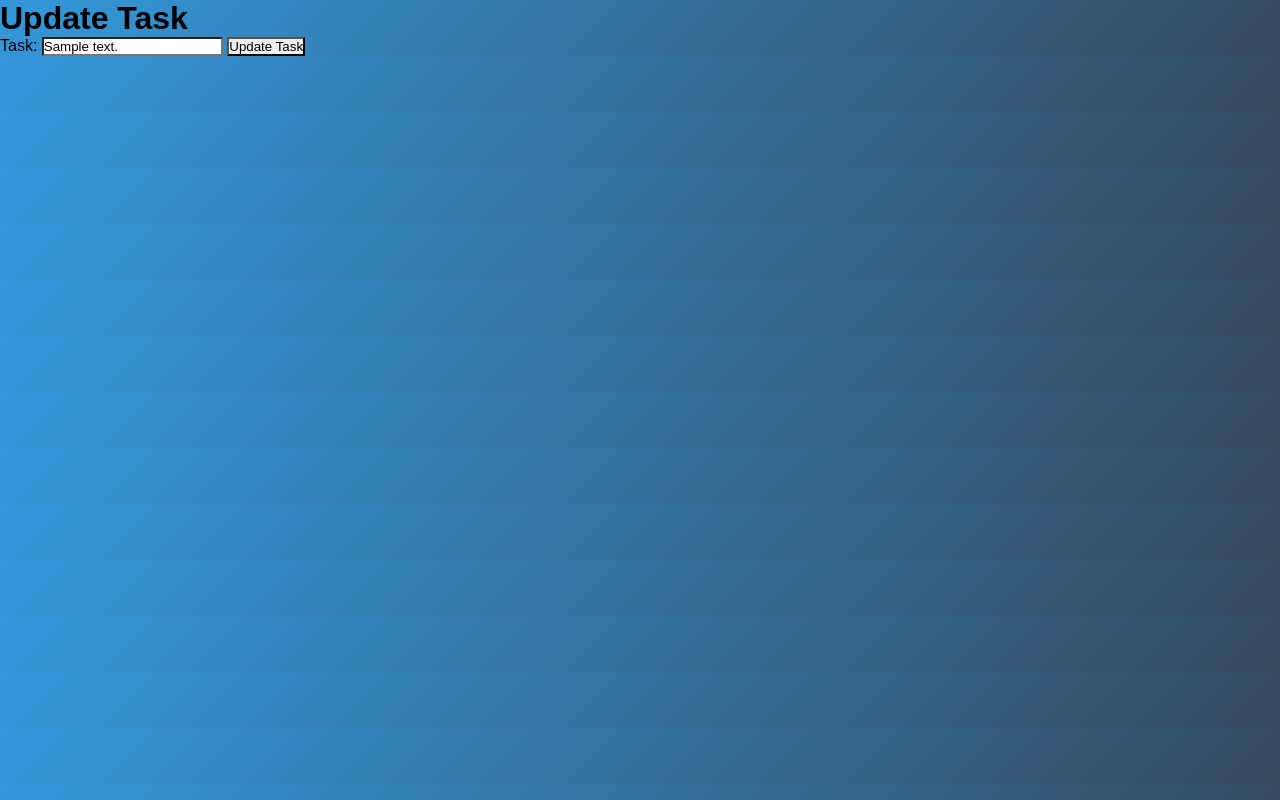
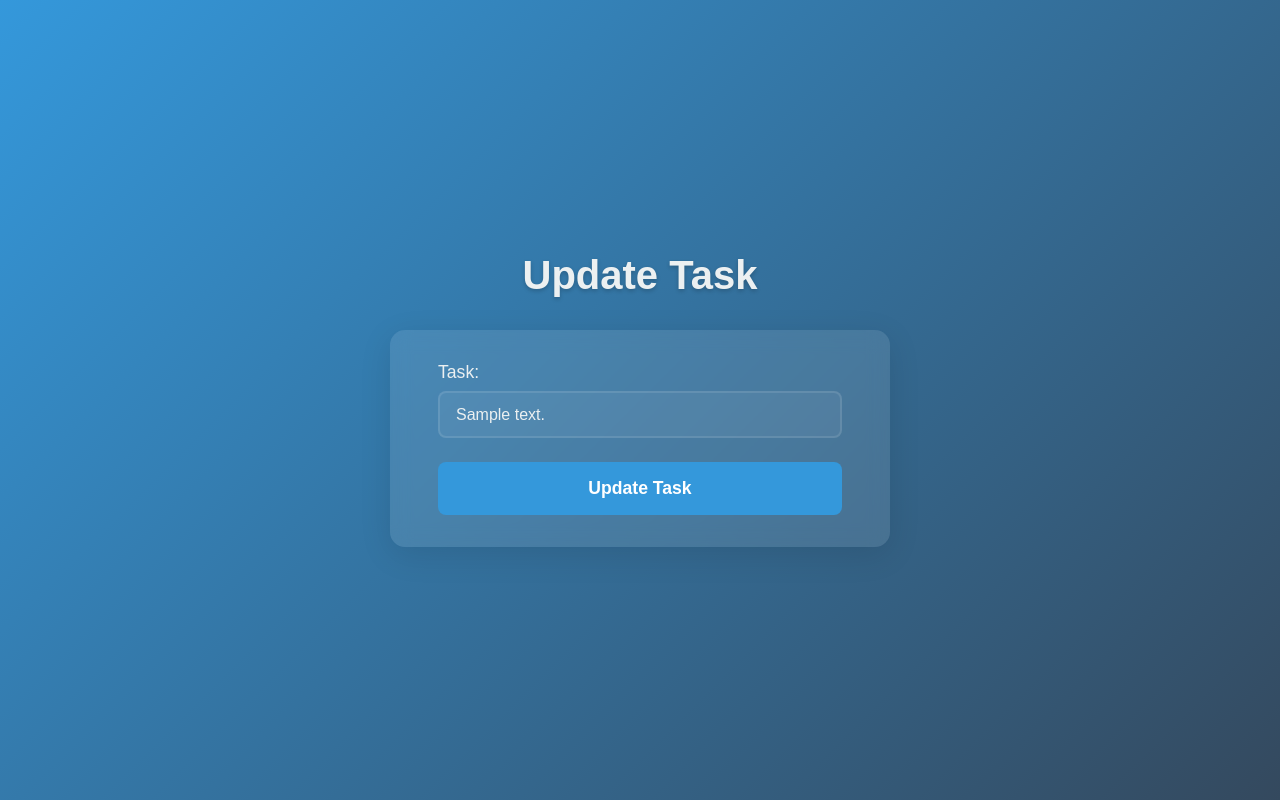
Before and after one commit to karthik-joseph/Todo_app, a Flask app: page /task/update/1 in a window 1280 px wide. Run offline with Flask 3, Linux system fonts and the light colour scheme; tables that the repository leaves empty hold one stand-in row (values such as "Sample post").

Commit message:
Added Styles for Update Page And A popup for Task Updation

```diff
--- a/static/css/style.css
+++ b/static/css/style.css
@@ -535,3 +535,152 @@ section.task-container form {
 .notification-container .error_message.show {
   display: none;
 }
+
+/* --------------- */
+/* -----Update Task Page */
+/* --------------- */
+.update-container {
+  width: 100%;
+  height: 100vh;
+  display: flex;
+  flex-direction: column;
+  align-items: center;
+  justify-content: center;
+  background: linear-gradient(135deg, var(--info) 0%, var(--dark-light) 100%);
+  padding: 2rem;
+}
+
+.update-container h1 {
+  font-size: 2.5rem;
+  color: var(--light);
+  margin-bottom: 2rem;
+  text-shadow: 0 2px 4px rgba(0, 0, 0, 0.2);
+}
+
+.update-container form {
+  background: rgba(255, 255, 255, 0.1);
+  backdrop-filter: blur(10px);
+  padding: 2rem 3rem;
+  border-radius: 15px;
+  box-shadow: 0 8px 32px rgba(0, 0, 0, 0.1);
+  width: 100%;
+  max-width: 500px;
+}
+
+.update-container label {
+  display: block;
+  font-size: 1.1rem;
+  color: var(--light);
+  margin-bottom: 0.5rem;
+}
+
+.update-container input[type="text"] {
+  width: 100%;
+  padding: 0.8rem 1rem;
+  font-size: 1rem;
+  border: 2px solid rgba(255, 255, 255, 0.1);
+  border-radius: 8px;
+  background: rgba(255, 255, 255, 0.05);
+  color: var(--light);
+  margin-bottom: 1.5rem;
+  transition: all 0.3s ease;
+}
+
+.update-container input[type="text"]:focus {
+  outline: none;
+  border-color: var(--info);
+  background: rgba(255, 255, 255, 0.1);
+  box-shadow: 0 0 0 3px rgba(52, 152, 219, 0.2);
+}
+
+.update-container button {
+  width: 100%;
+  padding: 1rem;
+  font-size: 1.1rem;
+  font-weight: 600;
+  color: #fff;
+  background: var(--info);
+  border: none;
+  border-radius: 8px;
+  cursor: pointer;
+  transition: all 0.3s ease;
+}
+
+.update-container button:hover {
+  background: var(--dark);
+  transform: translateY(-2px);
+  box-shadow: 0 4px 12px rgba(0, 0, 0, 0.15);
+}
+
+.update-container button:active {
+  transform: translateY(0);
+}
+
+/* Popup Styles */
+.popup-overlay {
+  position: fixed;
+  top: 0;
+  left: 0;
+  width: 100%;
+  height: 100%;
+  background: rgba(0, 0, 0, 0.5);
+  display: none;
+  justify-content: center;
+  align-items: center;
+  z-index: 1000;
+}
+
+.popup-overlay.show {
+  display: flex;
+}
+
+.popup-content {
+  background: white;
+  padding: 2rem;
+  border-radius: 15px;
+  text-align: center;
+  box-shadow: 0 4px 20px rgba(0, 0, 0, 0.2);
+  animation: popupSlideIn 0.3s ease;
+  max-width: 400px;
+  width: 90%;
+}
+
+.popup-content h2 {
+  color: var(--dark);
+  margin-bottom: 1rem;
+  font-size: 1.5rem;
+}
+
+.popup-content p {
+  color: var(--text);
+  margin-bottom: 1.5rem;
+  font-size: 1.1rem;
+}
+
+.popup-content button {
+  background: var(--info);
+  color: white;
+  border: none;
+  padding: 0.8rem 2rem;
+  border-radius: 8px;
+  font-size: 1rem;
+  font-weight: 600;
+  cursor: pointer;
+  transition: all 0.3s ease;
+}
+
+.popup-content button:hover {
+  background: var(--dark);
+  transform: translateY(-2px);
+}
+
+@keyframes popupSlideIn {
+  from {
+    opacity: 0;
+    transform: translateY(-20px);
+  }
+  to {
+    opacity: 1;
+    transform: translateY(0);
+  }
+}
--- a/templates/update.html
+++ b/templates/update.html
@@ -1,10 +1,55 @@
 {% extends 'base.html' %} {% block title %} Update Task {% endblock %} {% block
 body %}
+<section class="update-container">
+  <h1>Update Task</h1>
+  <form id="updateForm" method="POST" action="/task/update/{{task.id}}">
+    <label for="task">Task:</label>
+    <input
+      type="text"
+      id="task"
+      name="content"
+      value="{{task.text}}"
+      required
+    />
+    <button type="submit">Update Task</button>
+  </form>
+</section>
 
-<h1>Update Task</h1>
-<form method="POST" action="/task/update/{{task.id}}">
-  <label for="task">Task:</label>
-  <input type="text" id="task" name="content" value="{{task.text}}" required />
-  <button type="submit">Update Task</button>
-</form>
+<!-- Popup Modal -->
+<div class="popup-overlay" id="successPopup">
+  <div class="popup-content">
+    <h2>Success!</h2>
+    <p>Task updated successfully</p>
+    <button onclick="redirectToTasks()">OK</button>
+  </div>
+</div>
+
+<script>
+  document
+    .getElementById("updateForm")
+    .addEventListener("submit", function (e) {
+      e.preventDefault();
+
+      const formData = new FormData(this);
+      fetch(this.action, {
+        method: "POST",
+        body: formData,
+      })
+        .then((response) => {
+          if (response.ok) {
+            document.getElementById("successPopup").classList.add("show");
+          } else {
+            throw new Error("Failed to update task");
+          }
+        })
+        .catch((error) => {
+          alert("Error: " + error.message);
+          window.location.href = "/task";
+        });
+    });
+
+  function redirectToTasks() {
+    window.location.href = "/task";
+  }
+</script>
 {% endblock %}
```
Also changed, not shown: instance/todo.db.
